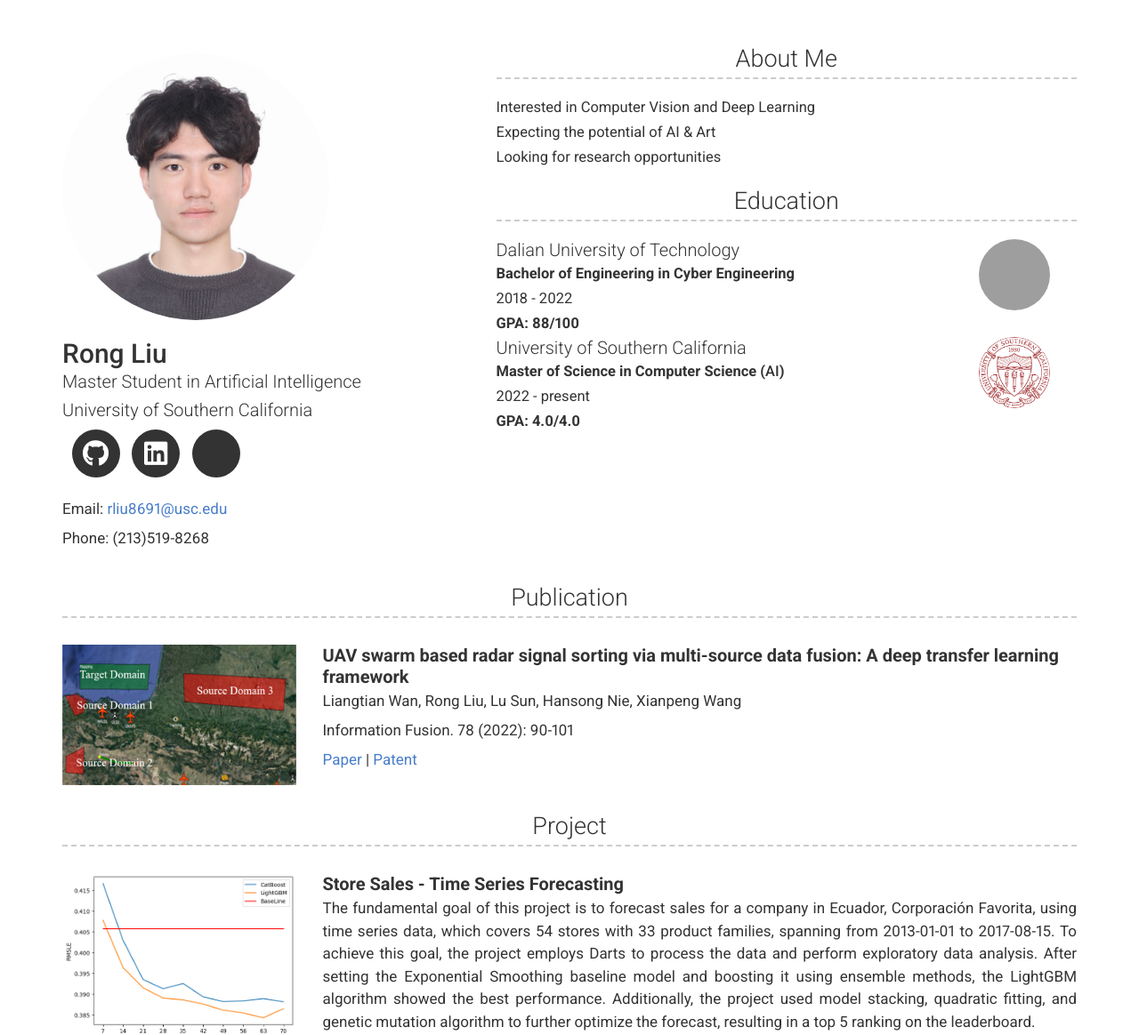
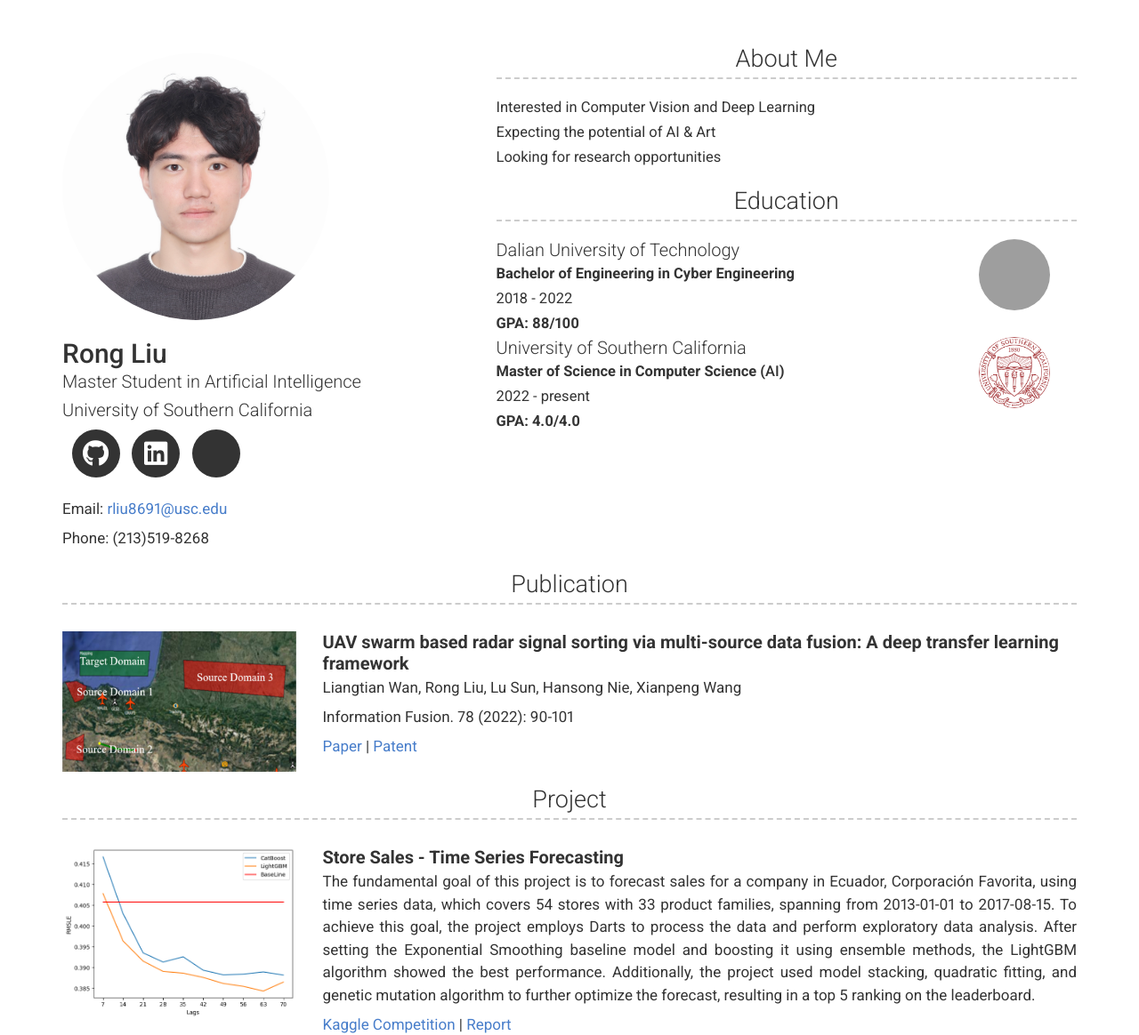
Before and after one commit to RongLiu-Leo/rongliu-leo.github.io, a Jekyll site: the page built from index.md, in a window 1280 px wide. Shown: the top 1164 px of the page at 89% size. Built offline with Jekyll 4.4.1, drawn with Linux system fonts in a browser that asks for light colours; nearby versions of some CDN libraries; a style sheet for code colours, icons or effects is not loaded; grey boxes are pictures that could not be loaded.

Commit message:
Update base.scss

```diff
--- a/_sass/base.scss
+++ b/_sass/base.scss
@@ -155,7 +155,7 @@ body {
   text-align: center; }
 
 .container {
-  margin-top:30px;
+  margin-top:15px;
 
   @media print {
     margin-top: 20px;
```
